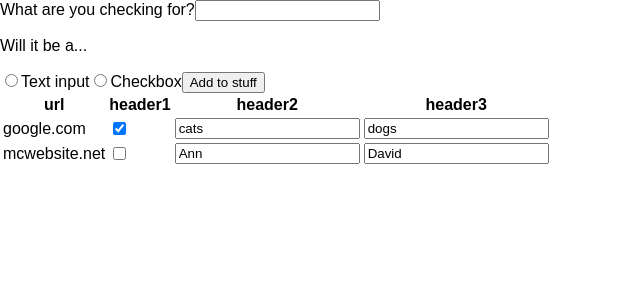
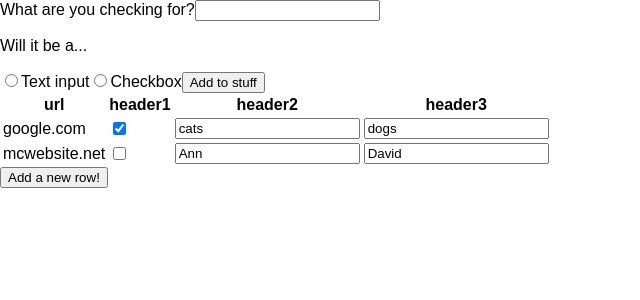
Before and after one commit to epiphannie/stuff-sorter, a React (Create React App) app: page / in a window 1280 px wide. Shown: the top 300 px of the page, without its empty margins (0-640 px from the left). Built offline with nearby package versions, Linux system fonts and the light colour scheme.

Commit message:
added add row button

```diff
--- a/src/App.js
+++ b/src/App.js
@@ -33,6 +33,10 @@ class App extends Component {
   }
 
   addStuffButton = () => {
+  }
+
+  addRowButton = () => {
+    console.log('it worked')
   }
 
   stuffType = (type) => {
@@ -136,9 +140,13 @@ class App extends Component {
         </tbody>
       </table>
     )
+    const addRowButton =
+      <button onClick={this.addRowButton}>Add a new row!</button>
+
     return [
       inputs,
-      grid
+      grid,
+      addRowButton
     ]
   }
 }
```
